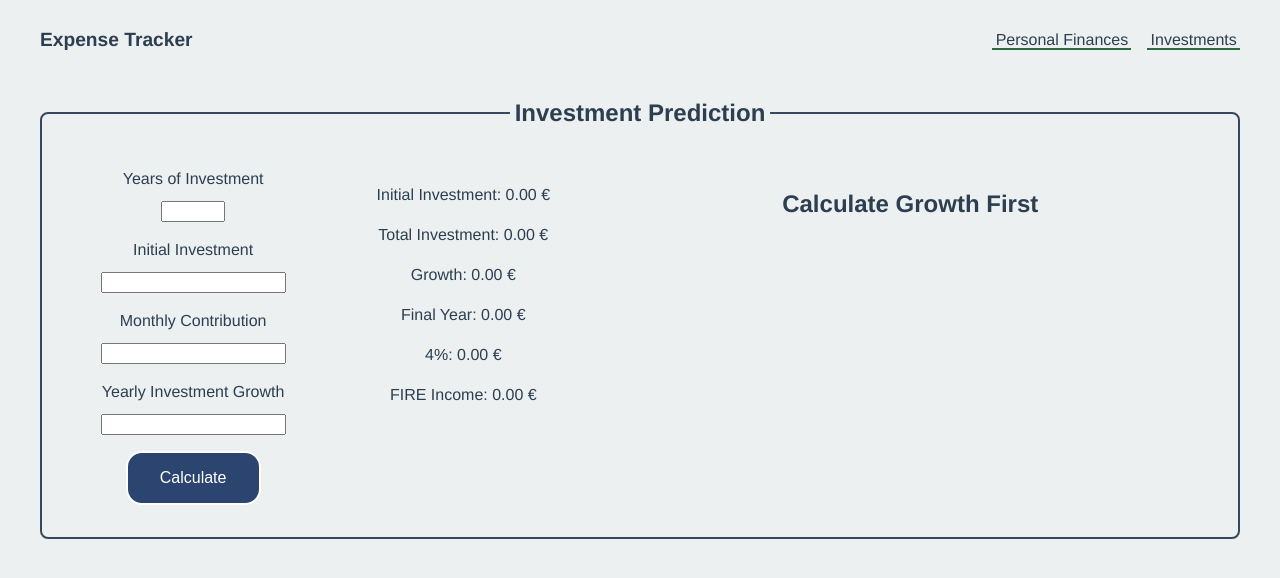
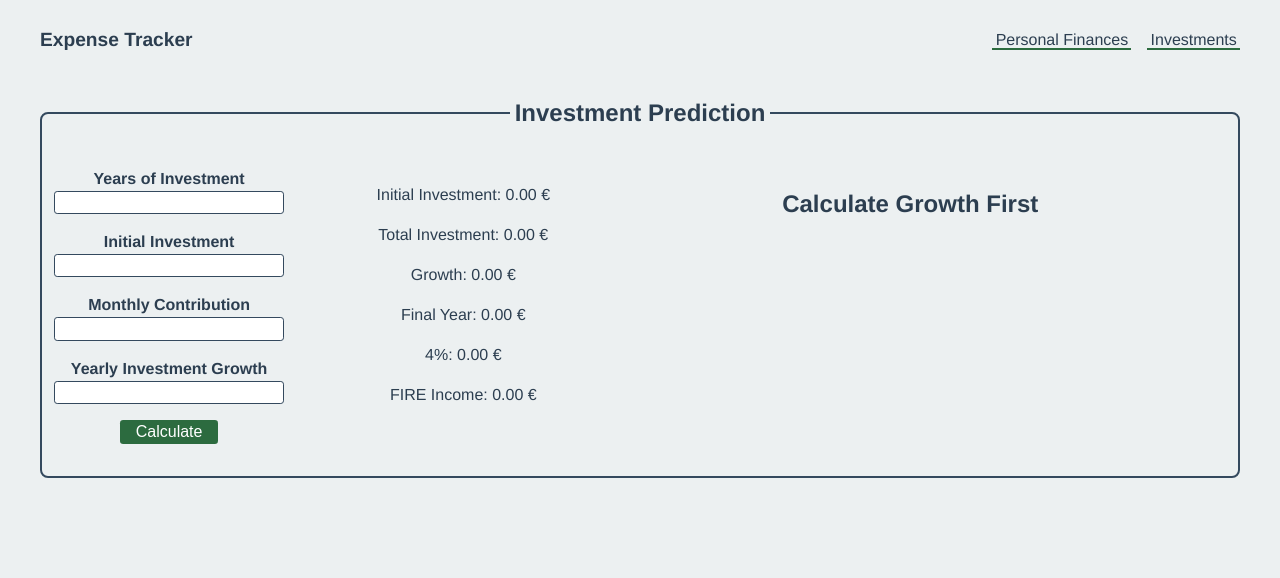
Before and after one commit to andrebarros7201/expense-tracker, a React (Vite) app: page /investments in a window 1280 px wide. Shown: the top 578 px of the page. Built offline with nearby package versions, Linux system fonts and the light colour scheme.

Commit message:
improve investment prediction form style

```diff
--- a/src/components/investmentPrediction/components/investmentPredictionForm/InvestmentPredictionForm.jsx
+++ b/src/components/investmentPrediction/components/investmentPredictionForm/InvestmentPredictionForm.jsx
@@ -20,14 +20,16 @@ export default function InvestmentPredictionForm() {
     handleCalculateGrowth(values, e);
   };
   return (
-    <div>
     <form
-        className={styles["form-prediction"]}
+      className={styles["form"]}
       onSubmit={(e) => handleSubmitForm(values, e)}
     >
-        <span>
-          <label htmlFor="years">Years of Investment</label>
+      <span className={styles["form__field"]}>
+        <label htmlFor="years" className={styles["form__label"]}>
+          Years of Investment
+        </label>
         <input
+          className={styles["form__input"]}
           type="number"
           min={0}
           max={100}
@@ -36,9 +38,12 @@ export default function InvestmentPredictionForm() {
           }
         />
       </span>
-        <span>
-          <label htmlFor="initial-investment">Initial Investment</label>
+      <span className={styles["form__field"]}>
+        <label htmlFor="initial-investment" className={styles["form__label"]}>
+          Initial Investment
+        </label>
         <input
+          className={styles["form__input"]}
           type="number"
           min={0}
           onChange={(e) =>
@@ -49,9 +54,12 @@ export default function InvestmentPredictionForm() {
           }
         />
       </span>
-        <span>
-          <label htmlFor="monthly-contribution">Monthly Contribution</label>
+      <span className={styles["form__field"]}>
+        <label htmlFor="monthly-contribution" className={styles["form__label"]}>
+          Monthly Contribution
+        </label>
         <input
+          className={styles["form__input"]}
           type="number"
           min={0}
           onChange={(e) =>
@@ -62,9 +70,12 @@ export default function InvestmentPredictionForm() {
           }
         />
       </span>
-        <span>
-          <label htmlFor="investment-growth">Yearly Investment Growth</label>
+      <span className={styles["form__field"]}>
+        <label htmlFor="investment-growth" className={styles["form__label"]}>
+          Yearly Investment Growth
+        </label>
         <input
+          className={styles["form__input"]}
           type="number"
           min={0}
           onChange={(e) =>
@@ -72,8 +83,9 @@ export default function InvestmentPredictionForm() {
           }
         />
       </span>
-        <button type={"submit"}>Calculate</button>
+      <button className={styles["form__button"]} type={"submit"}>
+        Calculate
+      </button>
     </form>
-    </div>
   );
 }
--- a/src/components/investmentPrediction/components/investmentPredictionForm/investmentPredictionForm.module.scss
+++ b/src/components/investmentPrediction/components/investmentPredictionForm/investmentPredictionForm.module.scss
@@ -1,4 +1,6 @@
-.form-prediction {
+@import "../../../../styles/colors.scss";
+
+.form {
   display: flex;
   flex-direction: column;
   flex-wrap: nowrap;
@@ -6,28 +8,39 @@
   justify-content: flex-start;
   align-items: center;
   padding-bottom: 1rem;
+  padding-right: 3rem;
+}
 
-  & span {
-    display: flex;
-    flex-direction: column;
-    justify-content: center;
-    align-items: center;
-    gap: 10px;
-  }
+.form__field {
+  width: 100%;
+  display: flex;
+  flex-flow: column nowrap;
+  align-items: center;
+}
 
-  & button {
-    background-color: #2b4570;
-    color: white;
-    border: 2px solid white;
-    padding: 1rem;
-    width: 50%;
-    border-radius: 1rem;
-    transition: all 200ms;
-    font-size: 1rem;
+.form__label {
+  font-weight: bold;
+}
 
-    &:hover {
-      cursor: pointer;
-      box-shadow: 0 0 10px white;
-    }
+.form__input {
+  width: 100%;
+  padding: 0.2rem;
+  border: 1px solid $color-border-dark;
+  border-radius: 0.2rem;
+}
+
+.form__button {
+  background-color: $color-primary;
+  color: $color-text-light;
+  padding: 0.2rem 1rem;
+  border: none;
+  outline: none;
+  cursor: pointer;
+  border-radius: 0.2rem;
+  font-size: 1rem;
+  transition: all 50ms ease-in-out;
+
+  &:hover {
+    background-color: darken($color-primary, 5%);
   }
 }
```
Lines whose indentation alone changed are shown as unchanged.
